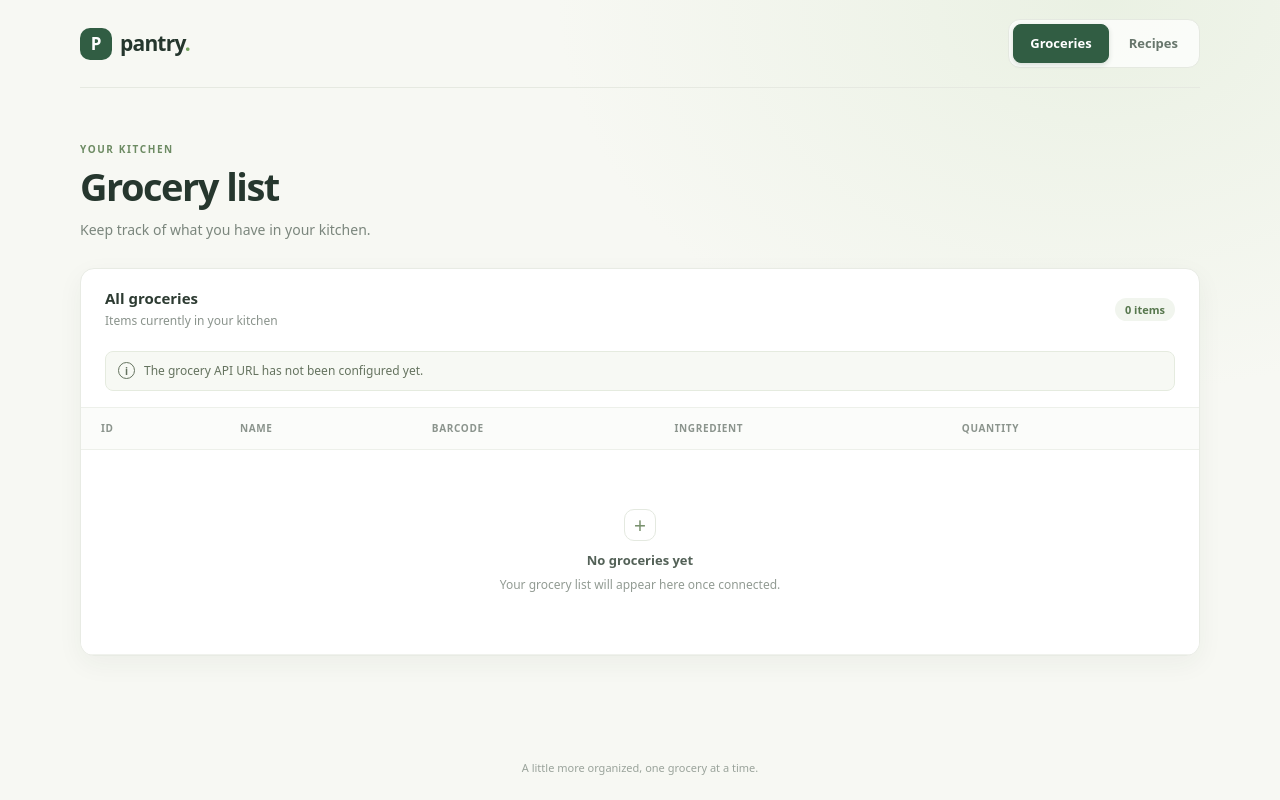
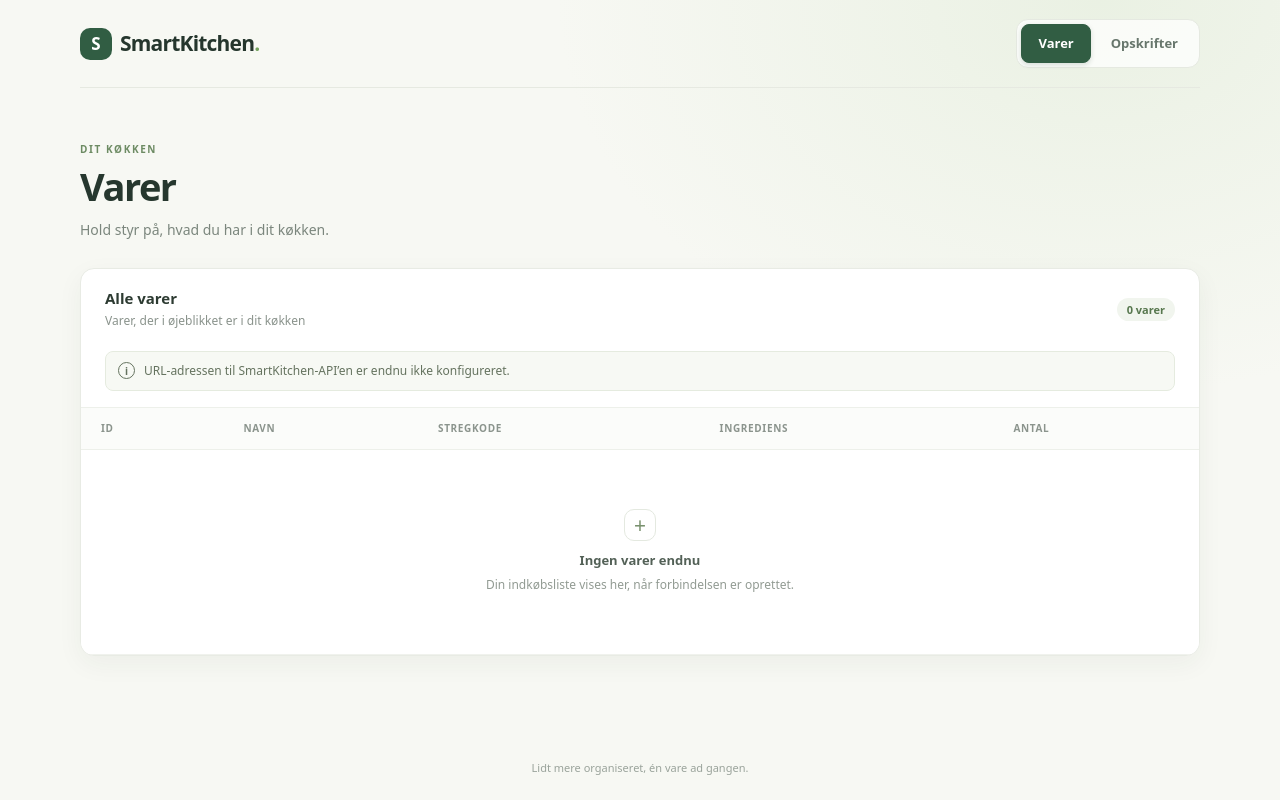
Before and after one commit to cha007-boop/SmartKitchen-WebApp, a plain HTML site: page index.html in a window 1280 px wide. Drawn offline with nearby package versions, Linux system fonts and the light colour scheme.

Commit message:
translate to danish

```diff
--- a/components/AppHeader.js
+++ b/components/AppHeader.js
@@ -10,18 +10,18 @@ app.component('app-header', {
         /*html*/
         `<header class="app-header py-3 border-bottom d-flex justify-content-between align-items-center">
             <a class="brand d-inline-flex align-items-center gap-2 text-decoration-none text-body fw-bold fs-5"
-                href="#" aria-label="Pantry home">
-                <span class="brand-mark badge bg-success rounded-3 p-2" aria-hidden="true">P</span>
-                <span>pantry<span class="text-success">.</span></span>
+                href="#" aria-label="Pantry-startside">
+                <span class="brand-mark badge bg-success rounded-3 p-2" aria-hidden="true">S</span>
+                <span>SmartKitchen<span class="text-success">.</span></span>
             </a>
-            <nav class="view-switch btn-group" role="group" aria-label="Choose a view">
+            <nav class="view-switch btn-group" role="group" aria-label="Vælg en visning">
                 <button
                     type="button"
                     class="view-button btn btn-outline-success"
                     :class="{ active: currentView === 'groceries' }"
                     :aria-pressed="currentView === 'groceries'"
                     @click="$emit('view-change', 'groceries')">
-                    Groceries
+                    Varer
                 </button>
                 <button
                     type="button"
@@ -29,7 +29,7 @@ app.component('app-header', {
                     :class="{ active: currentView === 'recipes' }"
                     :aria-pressed="currentView === 'recipes'"
                     @click="$emit('view-change', 'recipes')">
-                    Recipes
+                    Opskrifter
                 </button>
             </nav>
         </header>`,
--- a/components/GroceryTable.js
+++ b/components/GroceryTable.js
@@ -15,14 +15,14 @@ app.component('grocery-table', {
     },
     template:
         /*html*/
-        `<section class="grocery-card card shadow-sm border-0 overflow-hidden" aria-label="Groceries">
+        `<section class="grocery-card card shadow-sm border-0 overflow-hidden" aria-label="Indkøb">
             <div class="card-heading card-body d-flex justify-content-between align-items-center gap-3">
                 <div>
-                    <h2 class="h5 mb-1">All groceries</h2>
-                    <p class="small text-secondary mb-0">Items currently in your kitchen</p>
+                    <h2 class="h5 mb-1">Alle varer</h2>
+                    <p class="small text-secondary mb-0">Varer, der i øjeblikket er i dit køkken</p>
                 </div>
                 <span class="item-count badge rounded-pill text-bg-success-subtle">
-                    {{ items.length }} {{ items.length === 1 ? 'item' : 'items' }}
+                    {{ items.length }} {{ items.length === 1 ? 'vare' : 'varer' }}
                 </span>
             </div>
 
@@ -37,10 +37,10 @@ app.component('grocery-table', {
                     <thead class="table-light">
                         <tr>
                             <th scope="col" class="small text-uppercase text-secondary">ID</th>
-                            <th scope="col" class="small text-uppercase text-secondary">Name</th>
-                            <th scope="col" class="small text-uppercase text-secondary">Barcode</th>
-                            <th scope="col" class="small text-uppercase text-secondary">Ingredient</th>
-                            <th scope="col" class="small text-uppercase text-secondary">Quantity</th>
+                            <th scope="col" class="small text-uppercase text-secondary">Navn</th>
+                            <th scope="col" class="small text-uppercase text-secondary">Stregkode</th>
+                            <th scope="col" class="small text-uppercase text-secondary">Ingrediens</th>
+                            <th scope="col" class="small text-uppercase text-secondary">Antal</th>
                         </tr>
                     </thead>
                     <tbody>
@@ -58,9 +58,9 @@ app.component('grocery-table', {
                         <tr v-if="items.length === 0">
                             <td colspan="5" class="empty-state text-center py-5">
                                 <span class="empty-icon d-block fs-3 text-success" aria-hidden="true">+</span>
-                                <strong class="d-block">No groceries yet</strong>
+                                <strong class="d-block">Ingen varer endnu</strong>
                                 <span class="d-block small text-secondary mt-1">
-                                    Your grocery list will appear here once connected.
+                                    Din indkøbsliste vises her, når forbindelsen er oprettet.
                                 </span>
                             </td>
                         </tr>
--- a/components/RecipeView.js
+++ b/components/RecipeView.js
@@ -1,11 +1,11 @@
 app.component('recipe-view', {
     template:
         /*html*/
-        `<section class="recipes-placeholder card border-0 shadow-sm text-center p-5" aria-label="Recipes">
+        `<section class="recipes-placeholder card border-0 shadow-sm text-center p-5" aria-label="Opskrifter">
             <span class="recipe-icon badge rounded-pill text-bg-success align-self-center mb-3" aria-hidden="true">✳</span>
-            <h2 class="h5">Recipes are coming soon</h2>
+            <h2 class="h5">Opskrifter kommer snart</h2>
             <p class="text-secondary mb-0">
-                Once your groceries and recipe service are connected, matching recipes will show up here.
+                Når dine indkøb og opskriftsservice er forbundet, vises passende opskrifter her.
             </p>
         </section>`,
 })
--- a/index.html
+++ b/index.html
@@ -1,9 +1,9 @@
 <!DOCTYPE html>
-<html lang="en">
+<html lang="da">
 
 <head>
     <meta charset="UTF-8" />
-    <title>Pantry | Grocery list</title>
+    <title>Pantry | Indkøbsliste</title>
     <!-- Import Styles -->
     <link href="https://cdn.jsdelivr.net/npm/bootstrap@5.3.8/dist/css/bootstrap.min.css" rel="stylesheet"
         integrity="sha384-sRIl4kxILFvY47J16cr9ZwB07vP4J8+LH7qKQnuqkuIAvNWLzeN8tE5YBujZqJLB" crossorigin="anonymous">
@@ -17,40 +17,32 @@
 <body>
     <div id="app">
         <div class="container-xl app-shell min-vh-100 d-flex flex-column">
-            <app-header
-                :current-view="currentView"
-                @view-change="currentView = $event">
+            <app-header :current-view="currentView" @view-change="currentView = $event">
             </app-header>
 
             <main class="flex-grow-1">
                 <section class="page-intro pt-5 pb-4" aria-labelledby="page-title">
                     <p class="eyebrow small text-uppercase fw-semibold text-success mb-2">
-                        {{ currentView === 'groceries' ? 'Your kitchen' : 'Meal inspiration' }}
+                        {{ currentView === 'groceries' ? 'Dit køkken' : 'Madspiration' }}
                     </p>
                     <h1 id="page-title" class="fw-semibold mb-2">
-                        {{ currentView === 'groceries' ? 'Grocery list' : 'Recipes' }}
+                        {{ currentView === 'groceries' ? 'Varer' : 'Opskrifter' }}
                     </h1>
                     <p class="intro-copy text-secondary mb-0">
                         {{ currentView === 'groceries'
-                            ? 'Keep track of what you have in your kitchen.'
-                            : 'Find recipes that make the most of your ingredients.' }}
+                        ? 'Hold styr på, hvad du har i dit køkken.'
+                        : 'Find opskrifter, der får mest muligt ud af dine ingredienser.' }}
                     </p>
                 </section>
 
-                <grocery-table
-                    v-if="currentView === 'groceries'"
-                    :items="groceryList"
-                    :error-message="errorMessage"
+                <grocery-table v-if="currentView === 'groceries'" :items="groceryList" :error-message="errorMessage"
                     :api-configured="apiConfigured">
                 </grocery-table>
-                <recipe-view v-else
-                    :recipes="recipeList"
-                    :error-message="errorMessage"
-                    :api-configured="apiConfigured">
+                <recipe-view v-else :recipes="recipeList" :error-message="errorMessage" :api-configured="apiConfigured">
                 </recipe-view>
             </main>
             <footer class="page-footer mt-auto text-center small text-secondary py-4">
-                A little more organized, one grocery at a time.
+                Lidt mere organiseret, én vare ad gangen.
             </footer>
         </div>
     </div>
--- a/js/main.js
+++ b/js/main.js
@@ -39,7 +39,7 @@ const app = Vue.createApp({
         // Fetch items using the current filters and sort order.
         getAll() {
             if (!baseURL) {
-                this.errorMessage = 'The grocery API URL has not been configured yet.'
+                this.errorMessage = 'URL-adressen til SmartKitchen-API’en er endnu ikke konfigureret.'
                 return
             }
 
@@ -65,7 +65,7 @@ const app = Vue.createApp({
                 .then((response) => {
                     console.log('Post method called')
                     this.list.push(response.data)
-                    this.postMessage = 'Item added successfully.'
+                    this.postMessage = 'Varen blev tilføjet.'
                     this.newItem = {
 
                     }
@@ -123,7 +123,7 @@ const app = Vue.createApp({
                     }
                     this.editingId = null
                     this.editItem = null
-                    this.updateMessage = 'Item updated successfully.'
+                    this.updateMessage = 'Varen blev opdateret.'
                     this.getAll()
                 })
                 .catch((error) => {
@@ -133,12 +133,7 @@ const app = Vue.createApp({
                     this.isUpdating = false
                 })
         },
-        // Select an item and show the Bootstrap deletion confirmation.
-        openDeleteModal(item) {
-            this.deleteTarget = item
-            this.deleteError = ''
-            bootstrap.Modal.getOrCreateInstance(document.getElementById('deleteModal')).show()
-        },
+
         // Delete the confirmed item with a DELETE request
         deleteItem() {
             const item = this.deleteTarget
@@ -175,7 +170,7 @@ const app = Vue.createApp({
             if (responseData && typeof responseData === 'object') {
                 return JSON.stringify(responseData)
             }
-            return error.message || 'The request failed.'
+            return error.message || 'Forespørgslen mislykkedes.'
         },
     },
     computed: {
```
